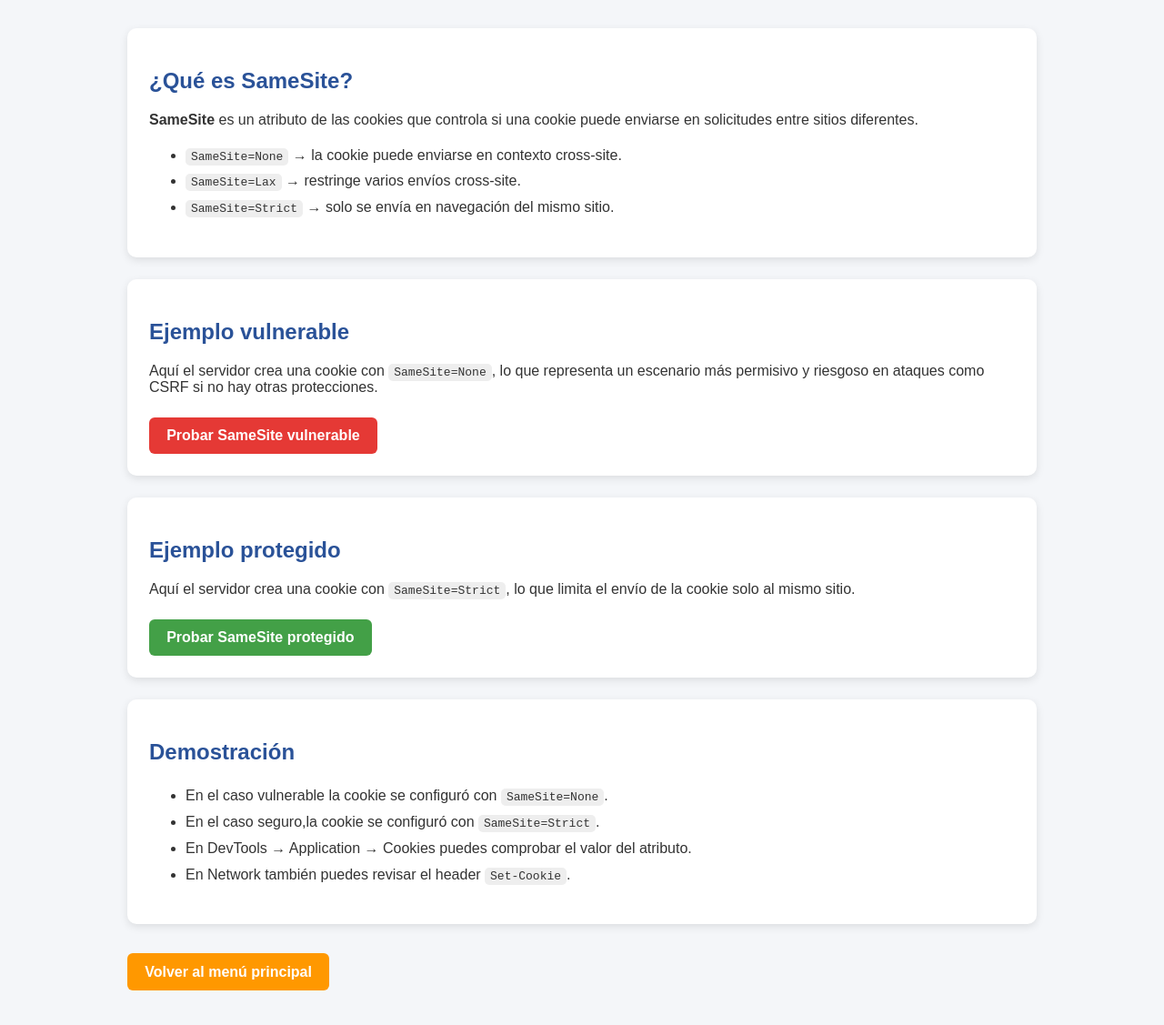
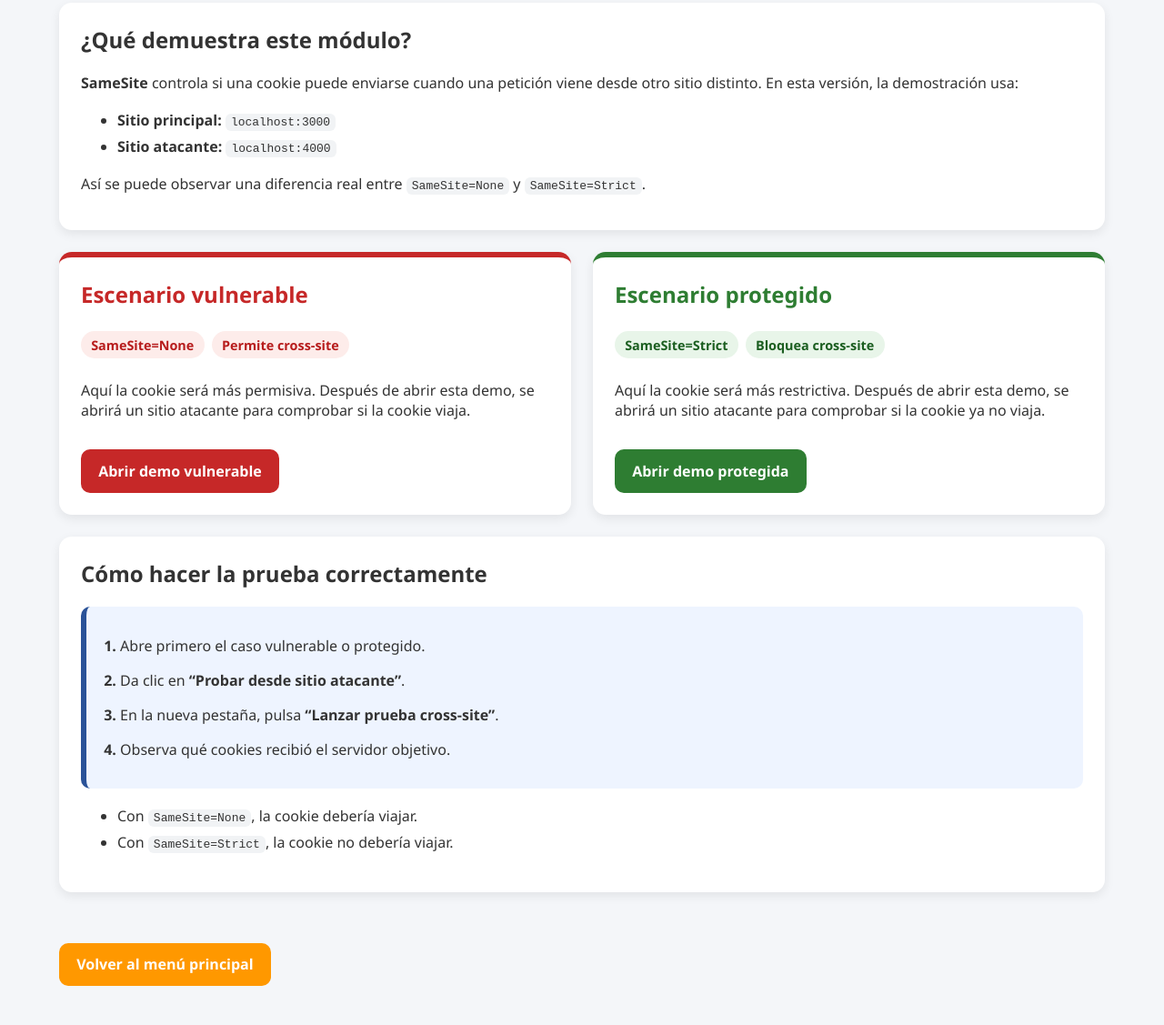
Before and after one commit to Kevin-VR-99/hardening_de_cabeceras, a website: page same_site/index.html in a window 1280 px wide. Shown: the part 195-1322 px from the top of the page at 91% size. Drawn offline with Linux system fonts and the light colour scheme.

Commit message:
feat: enhance visual design and content clarity for HttpOnly and SameSite demonstrations

```diff
--- a/same_site/index.html
+++ b/same_site/index.html
@@ -1,130 +1,222 @@
 <!DOCTYPE html>
 <html lang="es">
 <head>
-    <meta charset="UTF-8">
-    <meta name="viewport" content="width=device-width, initial-scale=1.0">
+    <meta charset="UTF-8" />
+    <meta name="viewport" content="width=device-width, initial-scale=1.0" />
     <title>Demostración SameSite</title>
     <style>
         body {
-            font-family: Arial, sans-serif;
+            font-family: 'Segoe UI', Tahoma, Geneva, Verdana, sans-serif;
             background: #f4f6f9;
             margin: 0;
-            padding: 0;
             color: #333;
         }
 
         header {
-            background: #2a5298;
-            color: white;
+            background: linear-gradient(135deg, #2a5298, #1e3c72);
+            color: #fff;
             text-align: center;
             padding: 2rem;
+            box-shadow: 0 3px 10px rgba(0,0,0,0.15);
         }
 
         .container {
-            max-width: 1000px;
+            max-width: 1150px;
             margin: 2rem auto;
             padding: 1rem;
         }
 
+        .intro {
+            background: #fff;
+            border-radius: 14px;
+            padding: 1.5rem;
+            box-shadow: 0 4px 12px rgba(0,0,0,0.08);
+            margin-bottom: 1.5rem;
+        }
+
+        .grid {
+            display: grid;
+            grid-template-columns: repeat(2, 1fr);
+            gap: 1.5rem;
+        }
+
         .card {
-            background: white;
-            border-radius: 10px;
+            background: #fff;
+            border-radius: 14px;
             padding: 1.5rem;
-            margin-bottom: 1.5rem;
-            box-shadow: 0 3px 10px rgba(0,0,0,0.1);
+            box-shadow: 0 4px 12px rgba(0,0,0,0.08);
+            border-top: 6px solid transparent;
+        }
+
+        .card.vuln {
+            border-top-color: #c62828;
+        }
+
+        .card.safe {
+            border-top-color: #2e7d32;
         }
 
         h2 {
-            color: #2a5298;
+            margin-top: 0;
+        }
+
+        .vuln h2 {
+            color: #c62828;
+        }
+
+        .safe h2 {
+            color: #2e7d32;
+        }
+
+        .tag {
+            display: inline-block;
+            padding: 0.35rem 0.7rem;
+            border-radius: 999px;
+            font-weight: bold;
+            margin: 0.25rem 0.25rem 0.5rem 0;
+            font-size: 0.9rem;
+        }
+
+        .tag-red {
+            background: #fdecea;
+            color: #b71c1c;
+        }
+
+        .tag-green {
+            background: #e8f5e9;
+            color: #1b5e20;
         }
 
         .btn {
             display: inline-block;
-            margin: 0.5rem 0.5rem 0 0;
-            padding: 0.7rem 1.2rem;
-            border-radius: 6px;
+            margin-top: 1rem;
+            padding: 0.8rem 1.2rem;
             text-decoration: none;
-            color: white;
+            border-radius: 10px;
             font-weight: bold;
+            color: #fff;
         }
 
-        .vuln {
-            background: #e53935;
+        .btn-red {
+            background: #c62828;
         }
 
-        .safe {
-            background: #43a047;
+        .btn-red:hover {
+            background: #a91f1f;
         }
 
-        .back {
-            background: #ff9800;
+        .btn-green {
+            background: #2e7d32;
         }
 
-        code {
-            background: #eee;
-            padding: 2px 6px;
-            border-radius: 5px;
+        .btn-green:hover {
+            background: #256628;
+        }
+
+        .btn-back {
+            background: #ff9800;
+            margin-top: 2rem;
+        }
+
+        .btn-back:hover {
+            background: #e68900;
         }
 
         ul {
             line-height: 1.8;
+        }
+
+        code {
+            background: #f1f3f5;
+            padding: 2px 6px;
+            border-radius: 6px;
+        }
+
+        .steps {
+            background: #eef4ff;
+            border-left: 6px solid #2a5298;
+            padding: 1rem 1.2rem;
+            border-radius: 10px;
+            margin-top: 1rem;
+        }
+
+        @media (max-width: 800px) {
+            .grid {
+                grid-template-columns: 1fr;
+            }
         }
     </style>
 </head>
 <body>
     <header>
         <h1>Demostración de SameSite</h1>
-        <p>Cómo afecta el atributo SameSite en el envío de cookies</p>
     </header>
 
     <div class="container">
-
-        <div class="card">
-            <h2>¿Qué es SameSite?</h2>
+        <div class="intro">
+            <h2>¿Qué demuestra este módulo?</h2>
             <p>
-                <strong>SameSite</strong> es un atributo de las cookies que controla si una cookie
-                puede enviarse en solicitudes entre sitios diferentes.
+                <strong>SameSite</strong> controla si una cookie puede enviarse cuando una petición
+                viene desde otro sitio distinto. En esta versión, la demostración usa:
             </p>
             <ul>
-                <li><code>SameSite=None</code> → la cookie puede enviarse en contexto cross-site.</li>
-                <li><code>SameSite=Lax</code> → restringe varios envíos cross-site.</li>
-                <li><code>SameSite=Strict</code> → solo se envía en navegación del mismo sitio.</li>
+                <li><strong>Sitio principal:</strong> <code>localhost:3000</code></li>
+                <li><strong>Sitio atacante:</strong> <code>localhost:4000</code></li>
+            </ul>
+            <p>
+                Así se puede observar una diferencia real entre <code>SameSite=None</code> y
+                <code>SameSite=Strict</code>.
+            </p>
+        </div>
+
+        <div class="grid">
+            <div class="card vuln">
+                <h2>Escenario vulnerable</h2>
+                <span class="tag tag-red">SameSite=None</span>
+                <span class="tag tag-red">Permite cross-site</span>
+
+                <p>
+                    Aquí la cookie será más permisiva. Después de abrir esta demo,
+                    se abrirá un sitio atacante para comprobar si la cookie viaja.
+                </p>
+
+                <a class="btn btn-red" href="http://localhost:3000/samesite/vulnerable" target="_blank">
+                    Abrir demo vulnerable
+                </a>
+            </div>
+
+            <div class="card safe">
+                <h2>Escenario protegido</h2>
+                <span class="tag tag-green">SameSite=Strict</span>
+                <span class="tag tag-green">Bloquea cross-site</span>
+
+                <p>
+                    Aquí la cookie será más restrictiva. Después de abrir esta demo,
+                    se abrirá un sitio atacante para comprobar si la cookie ya no viaja.
+                </p>
+
+                <a class="btn btn-green" href="http://localhost:3000/samesite/protected" target="_blank">
+                    Abrir demo protegida
+                </a>
+            </div>
+        </div>
+
+        <div class="intro" style="margin-top: 1.5rem;">
+            <h2>Cómo hacer la prueba correctamente</h2>
+            <div class="steps">
+                <p><strong>1.</strong> Abre primero el caso vulnerable o protegido.</p>
+                <p><strong>2.</strong> Da clic en <strong>“Probar desde sitio atacante”</strong>.</p>
+                <p><strong>3.</strong> En la nueva pestaña, pulsa <strong>“Lanzar prueba cross-site”</strong>.</p>
+                <p><strong>4.</strong> Observa qué cookies recibió el servidor objetivo.</p>
+            </div>
+
+            <ul>
+                <li>Con <code>SameSite=None</code>, la cookie debería viajar.</li>
+                <li>Con <code>SameSite=Strict</code>, la cookie no debería viajar.</li>
             </ul>
         </div>
 
-        <div class="card">
-            <h2>Ejemplo vulnerable</h2>
-            <p>
-                Aquí el servidor crea una cookie con <code>SameSite=None</code>, lo que representa
-                un escenario más permisivo y riesgoso en ataques como CSRF si no hay otras protecciones.
-            </p>
-            <a class="btn vuln" href="http://localhost:3000/samesite/vulnerable" target="_blank">
-                Probar SameSite vulnerable
-            </a>
-        </div>
-
-        <div class="card">
-            <h2>Ejemplo protegido</h2>
-            <p>
-                Aquí el servidor crea una cookie con <code>SameSite=Strict</code>, lo que limita
-                el envío de la cookie solo al mismo sitio.
-            </p>
-            <a class="btn safe" href="http://localhost:3000/samesite/protected" target="_blank">
-                Probar SameSite protegido
-            </a>
-        </div>
-
-        <div class="card">
-            <h2>Demostración</h2>
-            <ul>
-                <li>En el caso vulnerable la cookie se configuró con <code>SameSite=None</code>.</li>
-                <li>En el caso seguro,la cookie se configuró con <code>SameSite=Strict</code>.</li>
-                <li>En DevTools → Application → Cookies puedes comprobar el valor del atributo.</li>
-                <li>En Network también puedes revisar el header <code>Set-Cookie</code>.</li>
-            </ul>
-        </div>
-
-        <a class="btn back" href="../index.html">Volver al menú principal</a>
+        <a class="btn btn-back" href="../index.html">Volver al menú principal</a>
     </div>
 </body>
 </html>
```
Also changed, not shown: http_only/index.html (+124 -53 lines).
